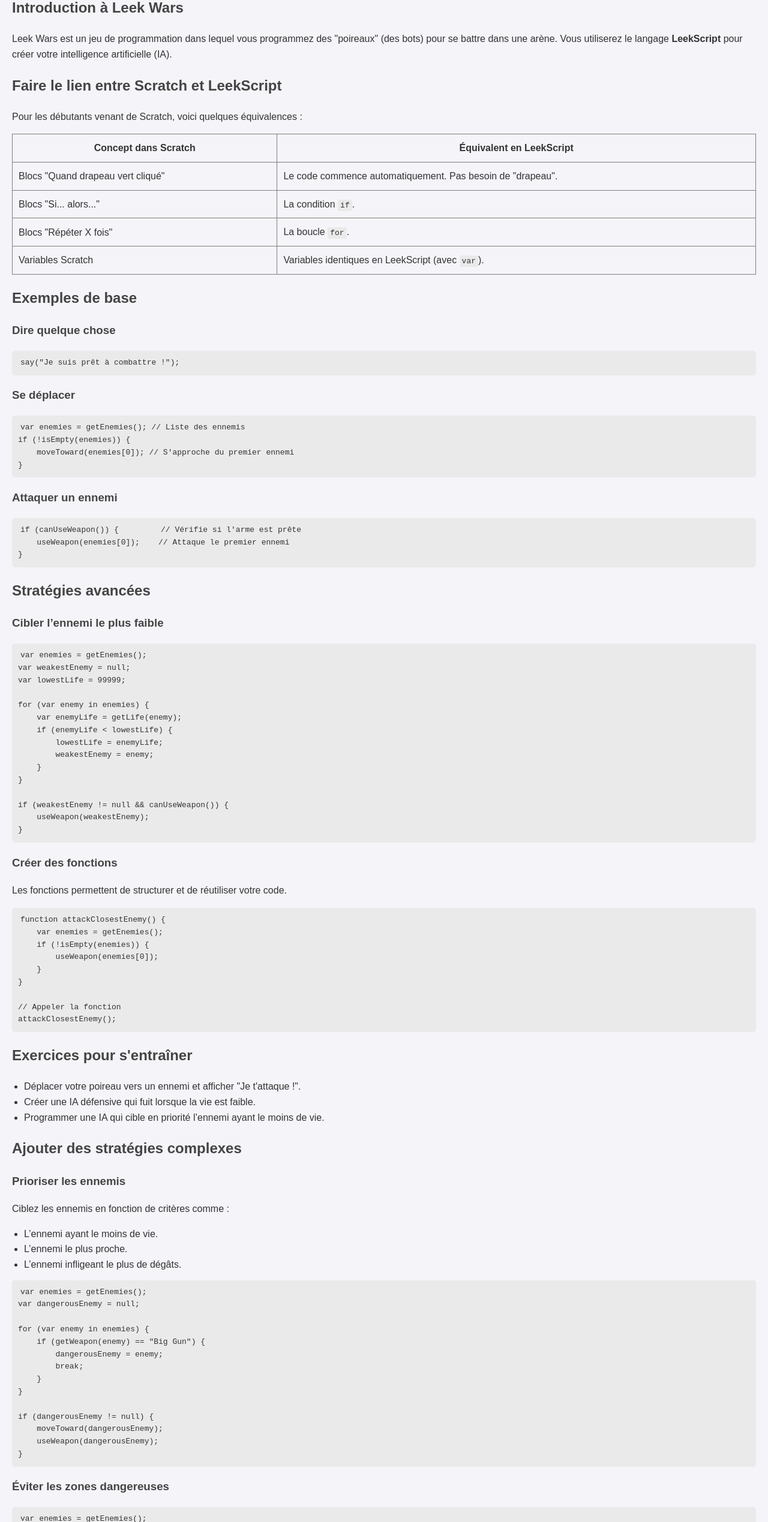
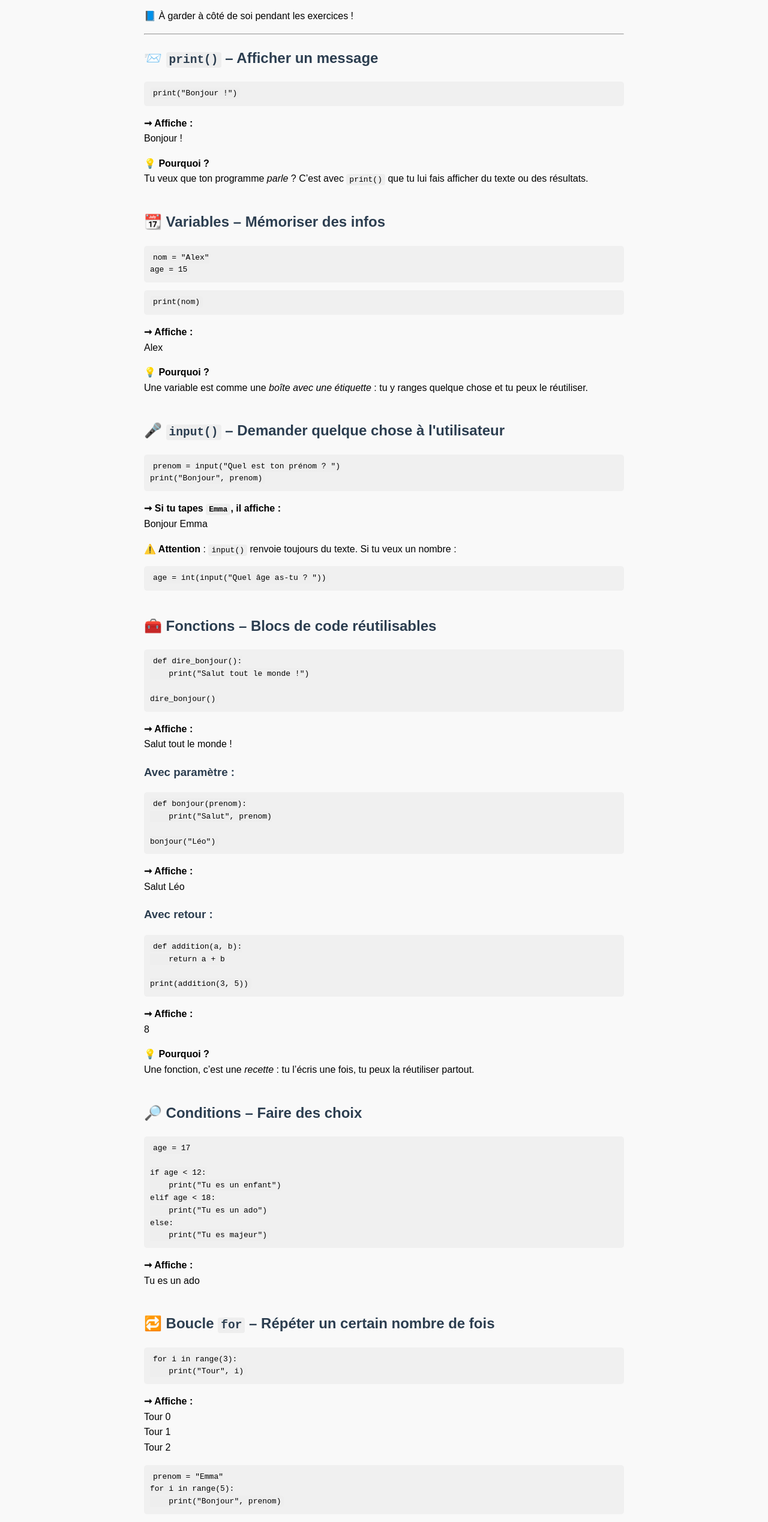
Before and after one commit to eaudaim/eaudaim.github.io, a plain HTML site: page index.html in a window 1280 px wide. Shown: the part 100-2638 px from the top of the page at 60% size. Drawn offline with Linux system fonts and the light colour scheme.

Commit message:
Update index.html

```diff
--- a/index.html
+++ b/index.html
@@ -1,227 +1,160 @@
 <!DOCTYPE html>
-<html lang="en">
+<html lang="fr">
 <head>
   <meta charset="UTF-8">
-    <meta name="viewport" content="width=device-width, initial-scale=1.0">
-    <title>Tutoriel Leek Wars</title>
+  <title>Python – Mémo de Référence pour les Exercices</title>
   <style>
     body {
       font-family: Arial, sans-serif;
+      max-width: 800px;
+      margin: auto;
+      background-color: #f9f9f9;
+      padding: 20px;
       line-height: 1.6;
-            margin: 20px;
-            background-color: #f4f4f9;
-            color: #333;
     }
     h1, h2, h3 {
-            color: #444;
+      color: #2c3e50;
     }
     code {
-            background-color: #eaeaea;
-            padding: 2px 4px;
-            font-family: monospace;
-            border-radius: 3px;
+      background-color: #eee;
+      padding: 2px 5px;
+      border-radius: 4px;
     }
     pre {
-            background-color: #eaeaea;
+      background-color: #f0f0f0;
       padding: 10px;
       border-radius: 5px;
       overflow-x: auto;
     }
-        ul {
-            margin: 10px 0;
-            padding-left: 20px;
+    table {
+      width: 100%;
+      border-collapse: collapse;
+      margin-top: 20px;
+    }
+    th, td {
+      border: 1px solid #ccc;
+      padding: 8px;
+      text-align: left;
+    }
+    th {
+      background-color: #eaeaea;
     }
     .section {
-            margin-bottom: 20px;
+      margin-bottom: 40px;
     }
   </style>
 </head>
 <body>
-    <header>
-        <h1>Tutoriel Leek Wars : Découverte et Programmation en LeekScript</h1>
-    </header>
 
-    <main>
-        <section class="section">
-            <h2>Introduction à Leek Wars</h2>
-            <p>
-                Leek Wars est un jeu de programmation dans lequel vous programmez des "poireaux" (des bots) pour se battre dans une arène.
-                Vous utiliserez le langage <strong>LeekScript</strong> pour créer votre intelligence artificielle (IA).
-            </p>
-        </section>
+<h1>📜 Python – Mémo de Référence pour les Exercices</h1>
+<p>📘 À garder à côté de soi pendant les exercices !</p>
 
-        <section class="section">
-            <h2>Faire le lien entre Scratch et LeekScript</h2>
-            <p>
-                Pour les débutants venant de Scratch, voici quelques équivalences :
-            </p>
-            <table border="1" cellpadding="10" style="border-collapse: collapse; width: 100%;">
-                <thead>
+<hr>
+
+<div class="section">
+<h2>📨 <code>print()</code> – Afficher un message</h2>
+<pre><code>print("Bonjour !")</code></pre>
+<p><strong>➞ Affiche :</strong><br>Bonjour !</p>
+<p><strong>💡 Pourquoi ?</strong><br>Tu veux que ton programme <em>parle</em> ? C’est avec <code>print()</code> que tu lui fais afficher du texte ou des résultats.</p>
+</div>
+
+<div class="section">
+<h2>📆 Variables – Mémoriser des infos</h2>
+<pre><code>nom = "Alex"
+age = 15</code></pre>
+<pre><code>print(nom)</code></pre>
+<p><strong>➞ Affiche :</strong><br>Alex</p>
+<p><strong>💡 Pourquoi ?</strong><br>Une variable est comme une <em>boîte avec une étiquette</em> : tu y ranges quelque chose et tu peux le réutiliser.</p>
+</div>
+
+<div class="section">
+<h2>🎤 <code>input()</code> – Demander quelque chose à l'utilisateur</h2>
+<pre><code>prenom = input("Quel est ton prénom ? ")
+print("Bonjour", prenom)</code></pre>
+<p><strong>➞ Si tu tapes <code>Emma</code>, il affiche :</strong><br>Bonjour Emma</p>
+<p><strong>⚠️ Attention</strong> : <code>input()</code> renvoie toujours du texte. Si tu veux un nombre :</p>
+<pre><code>age = int(input("Quel âge as-tu ? "))</code></pre>
+</div>
+
+<div class="section">
+<h2>🧰 Fonctions – Blocs de code réutilisables</h2>
+<pre><code>def dire_bonjour():
+    print("Salut tout le monde !")
+
+dire_bonjour()</code></pre>
+<p><strong>➞ Affiche :</strong><br>Salut tout le monde !</p>
+
+<h3>Avec paramètre :</h3>
+<pre><code>def bonjour(prenom):
+    print("Salut", prenom)
+
+bonjour("Léo")</code></pre>
+<p><strong>➞ Affiche :</strong><br>Salut Léo</p>
+
+<h3>Avec retour :</h3>
+<pre><code>def addition(a, b):
+    return a + b
+
+print(addition(3, 5))</code></pre>
+<p><strong>➞ Affiche :</strong><br>8</p>
+<p><strong>💡 Pourquoi ?</strong><br>Une fonction, c’est une <em>recette</em> : tu l’écris une fois, tu peux la réutiliser partout.</p>
+</div>
+
+<div class="section">
+<h2>🔎 Conditions – Faire des choix</h2>
+<pre><code>age = 17
+
+if age < 12:
+    print("Tu es un enfant")
+elif age < 18:
+    print("Tu es un ado")
+else:
+    print("Tu es majeur")</code></pre>
+<p><strong>➞ Affiche :</strong><br>Tu es un ado</p>
+</div>
+
+<div class="section">
+<h2>🔁 Boucle <code>for</code> – Répéter un certain nombre de fois</h2>
+<pre><code>for i in range(3):
+    print("Tour", i)</code></pre>
+<p><strong>➞ Affiche :</strong><br>Tour 0<br>Tour 1<br>Tour 2</p>
+
+<pre><code>prenom = "Emma"
+for i in range(5):
+    print("Bonjour", prenom)</code></pre>
+<p><strong>➞ Affiche :</strong><br>Bonjour Emma (5 fois)</p>
+</div>
+
+<div class="section">
+<h2>🔄 Boucle <code>while</code> – Répéter tant qu'une condition est vraie</h2>
+<pre><code>x = 3
+while x > 0:
+    print(x)
+    x -= 1
+print("BOOM")</code></pre>
+<p><strong>➞ Affiche :</strong><br>3<br>2<br>1<br>BOOM</p>
+</div>
+
+<div class="section">
+<h2>🔢 Récapitulatif</h2>
+<table>
   <tr>
-                        <th>Concept dans Scratch</th>
-                        <th>Équivalent en LeekScript</th>
+    <th>Élément</th>
+    <th>Ce que ça fait</th>
+    <th>Exemple</th>
   </tr>
-                </thead>
-                <tbody>
-                    <tr>
-                        <td>Blocs "Quand drapeau vert cliqué"</td>
-                        <td>Le code commence automatiquement. Pas besoin de "drapeau".</td>
-                    </tr>
-                    <tr>
-                        <td>Blocs "Si... alors..."</td>
-                        <td>La condition <code>if</code>.</td>
-                    </tr>
-                    <tr>
-                        <td>Blocs "Répéter X fois"</td>
-                        <td>La boucle <code>for</code>.</td>
-                    </tr>
-                    <tr>
-                        <td>Variables Scratch</td>
-                        <td>Variables identiques en LeekScript (avec <code>var</code>).</td>
-                    </tr>
-                </tbody>
+  <tr><td><code>print()</code></td><td>Afficher un message</td><td><code>print("Hello")</code></td></tr>
+  <tr><td><code>input()</code></td><td>Demander une info</td><td><code>input("Nom ?")</code></td></tr>
+  <tr><td><em>variable</em></td><td>Stocker une donnée</td><td><code>x = 10</code></td></tr>
+  <tr><td><code>if</code></td><td>Tester une condition</td><td><code>if x &gt; 5:</code></td></tr>
+  <tr><td><code>elif</code></td><td>Tester une autre condition</td><td><code>elif x == 5:</code></td></tr>
+  <tr><td><code>else</code></td><td>Faire autre chose</td><td><code>else:</code></td></tr>
+  <tr><td><code>for</code></td><td>Répéter un nombre de fois</td><td><code>for i in range(5):</code></td></tr>
+  <tr><td><code>while</code></td><td>Répéter tant que</td><td><code>while x &lt; 5:</code></td></tr>
+  <tr><td><code>def</code></td><td>Créer une fonction</td><td><code>def ma_fonction():</code></td></tr>
+  <tr><td><code>return</code></td><td>Renvoyer un résultat</td><td><code>return x + y</code></td></tr>
 </table>
-        </section>
+</div>
 
-        <section class="section">
-            <h2>Exemples de base</h2>
-            <h3>Dire quelque chose</h3>
-            <pre><code>say("Je suis prêt à combattre !");</code></pre>
-
-            <h3>Se déplacer</h3>
-            <pre><code>var enemies = getEnemies(); // Liste des ennemis
-if (!isEmpty(enemies)) {
-    moveToward(enemies[0]); // S'approche du premier ennemi
-}</code></pre>
-
-            <h3>Attaquer un ennemi</h3>
-            <pre><code>if (canUseWeapon()) {         // Vérifie si l'arme est prête
-    useWeapon(enemies[0]);    // Attaque le premier ennemi
-}</code></pre>
-        </section>
-
-        <section class="section">
-            <h2>Stratégies avancées</h2>
-            <h3>Cibler l’ennemi le plus faible</h3>
-            <pre><code>var enemies = getEnemies();
-var weakestEnemy = null;
-var lowestLife = 99999;
-
-for (var enemy in enemies) {
-    var enemyLife = getLife(enemy);
-    if (enemyLife < lowestLife) {
-        lowestLife = enemyLife;
-        weakestEnemy = enemy;
-    }
-}
-
-if (weakestEnemy != null && canUseWeapon()) {
-    useWeapon(weakestEnemy);
-}</code></pre>
-
-            <h3>Créer des fonctions</h3>
-            <p>Les fonctions permettent de structurer et de réutiliser votre code.</p>
-            <pre><code>function attackClosestEnemy() {
-    var enemies = getEnemies();
-    if (!isEmpty(enemies)) {
-        useWeapon(enemies[0]);
-    }
-}
-
-// Appeler la fonction
-attackClosestEnemy();</code></pre>
-        </section>
-
-        <section class="section">
-            <h2>Exercices pour s'entraîner</h2>
-            <ul>
-                <li>Déplacer votre poireau vers un ennemi et afficher "Je t'attaque !".</li>
-                <li>Créer une IA défensive qui fuit lorsque la vie est faible.</li>
-                <li>Programmer une IA qui cible en priorité l’ennemi ayant le moins de vie.</li>
-            </ul>
-        </section>
-
-        <section class="section">
-            <h2>Ajouter des stratégies complexes</h2>
-            <h3>Prioriser les ennemis</h3>
-            <p>Ciblez les ennemis en fonction de critères comme :</p>
-            <ul>
-                <li>L’ennemi ayant le moins de vie.</li>
-                <li>L’ennemi le plus proche.</li>
-                <li>L’ennemi infligeant le plus de dégâts.</li>
-            </ul>
-            <pre><code>var enemies = getEnemies();
-var dangerousEnemy = null;
-
-for (var enemy in enemies) {
-    if (getWeapon(enemy) == "Big Gun") {
-        dangerousEnemy = enemy;
-        break;
-    }
-}
-
-if (dangerousEnemy != null) {
-    moveToward(dangerousEnemy);
-    useWeapon(dangerousEnemy);
-}</code></pre>
-
-            <h3>Éviter les zones dangereuses</h3>
-            <pre><code>var enemies = getEnemies();
-for (var enemy in enemies) {
-    if (getDistance(getCell(), getCell(enemy)) < 3) {
-        moveAwayFrom(enemy);
-        break;
-    }
-}</code></pre>
-
-            <h3>Utiliser des puces intelligemment</h3>
-            <pre><code>if (count(getEnemiesInRange(3)) > 2 && canUseChip("Teleport")) {
-    useChip("Teleport", getCell(getRandomEmptyCell()));
-}</code></pre>
-        </section>
-
-        <section class="section">
-            <h2>Organiser le Code avec des Fonctions</h2>
-            <p>Créer des fonctions permet de rendre le code lisible et réutilisable.</p>
-            <pre><code>function moveStrategically() {
-    var enemies = getEnemies();
-    var closestEnemy = null;
-    var closestDistance = 99999;
-
-    for (var enemy in enemies) {
-        var distance = getDistance(getCell(), getCell(enemy));
-        if (distance < closestDistance) {
-            closestDistance = distance;
-            closestEnemy = enemy;
-        }
-    }
-
-    if (closestDistance < 3) {
-        moveAwayFrom(closestEnemy);
-    } else if (closestDistance <= 7) {
-        moveToward(closestEnemy);
-    }
-}
-
-moveStrategically();</code></pre>
-        </section>
-
-        <section class="section">
-            <h2>Les prochains défis</h2>
-            <ul>
-                <li>Faire évoluer l’IA : ajouter des comportements pour contrer des stratégies adverses.</li>
-                <li>Simuler des matchs avec différentes tactiques.</li>
-                <li>Créer des "personnalités" pour les poireaux : agressif, défensif, rusé.</li>
-            </ul>
-        </section>
-
-
-        <section class="section">
-            <h2>Conclusion</h2>
-            <p>
-Bonne chance dans l’arène ! 🎉
-            </p>
-        </section>
-    </main>
 </body>
 </html>
```
Lines whose indentation alone changed are shown as unchanged.
